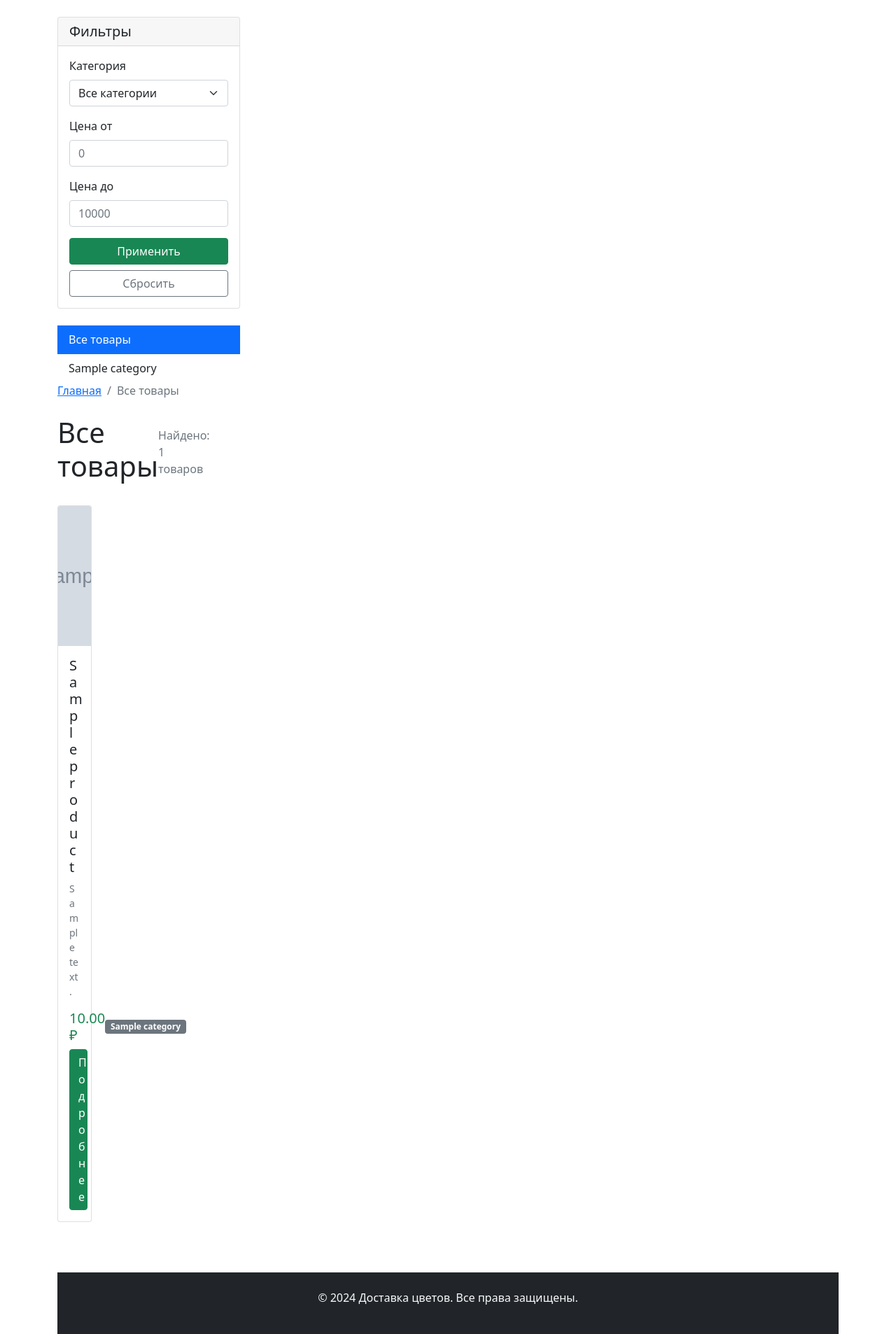
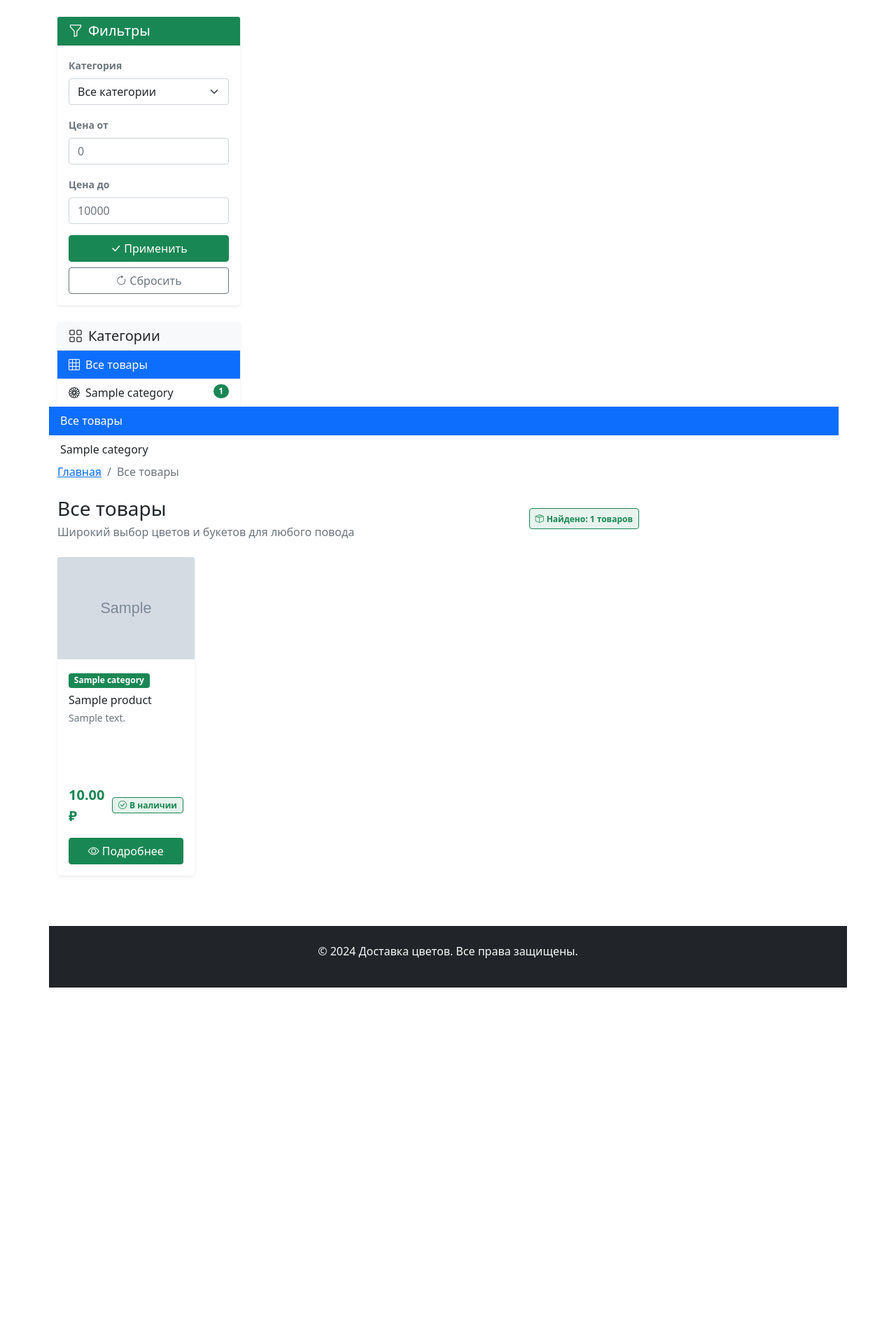
Before and after one commit to JumanjiJob/flower_delivery, a Django app: page /catalog/ in a window 1280 px wide. Shown: the part 56-1962 px from the top of the page at 70% size. After the commit the page ends 1467 px from the top, so only its background shows below. Run offline with Django 5.2, Linux system fonts and the light colour scheme; tables that the repository leaves empty hold one stand-in row (values such as "Sample post"); grey boxes marked "Sample" are stand-in pictures.

Commit message:
catalog part2

```diff
--- a/templates/base.html
+++ b/templates/base.html
@@ -7,6 +7,63 @@
     <link href="https://cdn.jsdelivr.net/npm/bootstrap@5.1.3/dist/css/bootstrap.min.css" rel="stylesheet">
     <link rel="stylesheet" href="https://cdn.jsdelivr.net/npm/bootstrap-icons@1.8.0/font/bootstrap-icons.css">
     <style>
+
+    .navbar-brand { font-weight: bold; }
+
+    .product-card {
+        transition: transform 0.2s, box-shadow 0.2s;
+        height: 100%;
+    }
+    .product-card:hover {
+        transform: translateY(-5px);
+        box-shadow: 0 4px 15px rgba(0,0,0,0.1);
+    }
+
+    .product-image {
+        height: 200px;
+        object-fit: cover;
+        width: 100%;
+    }
+
+    .product-description {
+        display: -webkit-box;
+        -webkit-line-clamp: 2;
+        -webkit-box-orient: vertical;
+        overflow: hidden;
+        min-height: 2.4em;
+        line-height: 1.2em;
+    }
+
+    .product-name {
+        display: -webkit-box;
+        -webkit-line-clamp: 1;
+        -webkit-box-orient: vertical;
+        overflow: hidden;
+        min-height: 1.2em;
+    }
+
+    .card-body {
+        display: flex;
+        flex-direction: column;
+        height: 100%;
+    }
+
+    .card-content {
+        flex-grow: 1;
+    }
+
+    .card-footer-content {
+        margin-top: auto;
+    }
+
+    .price-tag {
+        font-size: 1.25rem;
+        font-weight: bold;
+    }
+
+    .category-badge {
+        font-size: 0.75rem;
+    }
         .navbar-brand { font-weight: bold; }
         .product-card { transition: transform 0.2s; }
         .product-card:hover { transform: translateY(-5px); }
--- a/templates/catalog/includes/_product_card.html
+++ b/templates/catalog/includes/_product_card.html
@@ -1,24 +1,46 @@
-<div class="card product-card h-100">
+<div class="card product-card h-100 border-0 shadow-sm">
     {% if product.image %}
         <img src="{{ product.image.url }}" class="card-img-top product-image" alt="{{ product.name }}">
     {% else %}
         <div class="card-img-top product-image bg-light d-flex align-items-center justify-content-center">
-            <i class="bi bi-image text-muted" style="font-size: 3rem;"></i>
+            <i class="bi bi-flower1 text-muted" style="font-size: 3rem;"></i>
         </div>
     {% endif %}
 
-    <div class="card-body d-flex flex-column">
-        <h5 class="card-title">{{ product.name }}</h5>
-        <p class="card-text text-muted small flex-grow-1">
-            {{ product.description|truncatewords:20 }}
-        </p>
-        <div class="mt-auto">
-            <div class="d-flex justify-content-between align-items-center mb-2">
-                <span class="h5 text-success mb-0">{{ product.price }} ₽</span>
-                <span class="badge bg-secondary">{{ product.category.name }}</span>
+    <div class="card-body p-3">
+        <div class="card-content">
+            <!-- Категория -->
+            <div class="mb-2">
+                <span class="badge category-badge bg-success">{{ product.category.name }}</span>
             </div>
-            <a href="{{ product.get_absolute_url }}" class="btn btn-success w-100">
-                Подробнее
+
+            <!-- Название товара -->
+            <h6 class="card-title product-name mb-2">{{ product.name }}</h6>
+
+            <!-- Описание -->
+            <p class="card-text text-muted small product-description mb-3">
+                {{ product.description }}
+            </p>
+        </div>
+
+        <div class="card-footer-content">
+            <!-- Цена и кнопка -->
+            <div class="d-flex justify-content-between align-items-center">
+                <span class="price-tag text-success">{{ product.price }} ₽</span>
+                {% if product.is_available %}
+                    <span class="badge bg-success bg-opacity-10 text-success border border-success border-opacity-25">
+                        <i class="bi bi-check-circle me-1"></i>В наличии
+                    </span>
+                {% else %}
+                    <span class="badge bg-danger bg-opacity-10 text-danger border border-danger border-opacity-25">
+                        <i class="bi bi-x-circle me-1"></i>Нет в наличии
+                    </span>
+                {% endif %}
+            </div>
+
+            <!-- Кнопка -->
+            <a href="{{ product.get_absolute_url }}" class="btn btn-success w-100 mt-3">
+                <i class="bi bi-eye me-1"></i>Подробнее
             </a>
         </div>
     </div>
--- a/templates/catalog/product_list.html
+++ b/templates/catalog/product_list.html
@@ -6,21 +6,54 @@
 <div class="row">
     <!-- Сайдбар с фильтрами -->
 <div class="col-md-3">
-        <div class="card mb-4">
-            <div class="card-header">
-                <h5 class="card-title mb-0">Фильтры</h5>
+    <div class="card mb-4 border-0 shadow-sm">
+        <div class="card-header bg-success text-white">
+            <h5 class="card-title mb-0">
+                <i class="bi bi-funnel me-2"></i>Фильтры
+            </h5>
         </div>
         <div class="card-body">
             <form method="get" id="filter-form">
                 {% for field in form %}
                     <div class="mb-3">
-                            <label for="{{ field.id_for_label }}" class="form-label">{{ field.label }}</label>
+                        <label for="{{ field.id_for_label }}" class="form-label small fw-bold text-muted">
+                            {{ field.label }}
+                        </label>
                         {{ field }}
                     </div>
                 {% endfor %}
-                    <button type="submit" class="btn btn-success w-100">Применить</button>
-                    <a href="{% url 'catalog:product_list' %}" class="btn btn-outline-secondary w-100 mt-2">Сбросить</a>
+                <button type="submit" class="btn btn-success w-100">
+                    <i class="bi bi-check-lg me-1"></i>Применить
+                </button>
+                <a href="{% url 'catalog:product_list' %}" class="btn btn-outline-secondary w-100 mt-2">
+                    <i class="bi bi-arrow-clockwise me-1"></i>Сбросить
+                </a>
             </form>
+        </div>
+    </div>
+
+    <!-- Категории -->
+    <div class="card border-0 shadow-sm">
+        <div class="card-header bg-light">
+            <h5 class="card-title mb-0">
+                <i class="bi bi-grid me-2"></i>Категории
+            </h5>
+        </div>
+        <div class="card-body p-0">
+            <div class="list-group list-group-flush">
+                <a href="{% url 'catalog:product_list' %}"
+                   class="list-group-item list-group-item-action border-0 {% if not current_category %}active{% endif %}">
+                    <i class="bi bi-grid-3x3 me-2"></i>Все товары
+                </a>
+                {% for category in categories %}
+                    <a href="{% url 'catalog:category' category.slug %}"
+                       class="list-group-item list-group-item-action border-0 {% if current_category and current_category.slug == category.slug %}active{% endif %}">
+                        <i class="bi bi-flower1 me-2"></i>{{ category.name }}
+                        <span class="badge bg-success rounded-pill float-end">{{ category.products.count }}</span>
+                    </a>
+                {% endfor %}
+            </div>
+        </div>
     </div>
 </div>
 
@@ -54,21 +87,34 @@
 
        <!-- Заголовок и количество -->
 <div class="d-flex justify-content-between align-items-center mb-4">
-            <h1>
+    <div>
+        <h1 class="h3 mb-1">
             {% if current_category %}
                 {{ current_category.name }}
             {% else %}
                 Все товары
             {% endif %}
         </h1>
-            <span class="text-muted">Найдено: {{ products.count }} товаров</span>
+        <p class="text-muted mb-0">
+            {% if current_category and current_category.description %}
+                {{ current_category.description }}
+            {% else %}
+                Широкий выбор цветов и букетов для любого повода
+            {% endif %}
+        </p>
+    </div>
+    <div class="text-end">
+        <span class="badge bg-success bg-opacity-10 text-success border border-success border-opacity-25 p-2">
+            <i class="bi bi-box-seam me-1"></i>Найдено: {{ products.count }} товаров
+        </span>
+    </div>
 </div>
 
       <!-- Сетка товаров -->
 {% if products %}
-            <div class="row">
+    <div class="row g-3">  <!-- Добавлен g-3 для равномерных отступов -->
         {% for product in products %}
-                    <div class="col-lg-4 col-md-6 mb-4">
+            <div class="col-xl-3 col-lg-4 col-md-6 mb-4">  <!-- Добавлены breakpoints -->
                 {% include "catalog/includes/_product_card.html" %}
             </div>
         {% endfor %}
@@ -76,16 +122,19 @@
 
     <!-- Пагинация -->
     {% if is_paginated %}
+        <div class="mt-5">
             {% include "catalog/includes/_pagination.html" %}
+        </div>
     {% endif %}
 {% else %}
     <div class="text-center py-5">
         <i class="bi bi-search display-1 text-muted"></i>
-                <h3 class="text-muted">Товары не найдены</h3>
+        <h3 class="text-muted mt-3">Товары не найдены</h3>
         <p class="text-muted">Попробуйте изменить параметры фильтрации</p>
-                <a href="{% url 'catalog:product_list' %}" class="btn btn-success">Показать все товары</a>
+        <a href="{% url 'catalog:product_list' %}" class="btn btn-success mt-2">
+            <i class="bi bi-arrow-clockwise me-1"></i>Показать все товары
+        </a>
     </div>
 {% endif %}
-    </div>
-</div>
+
 {% endblock %}
```
Lines whose indentation alone changed are shown as unchanged.
